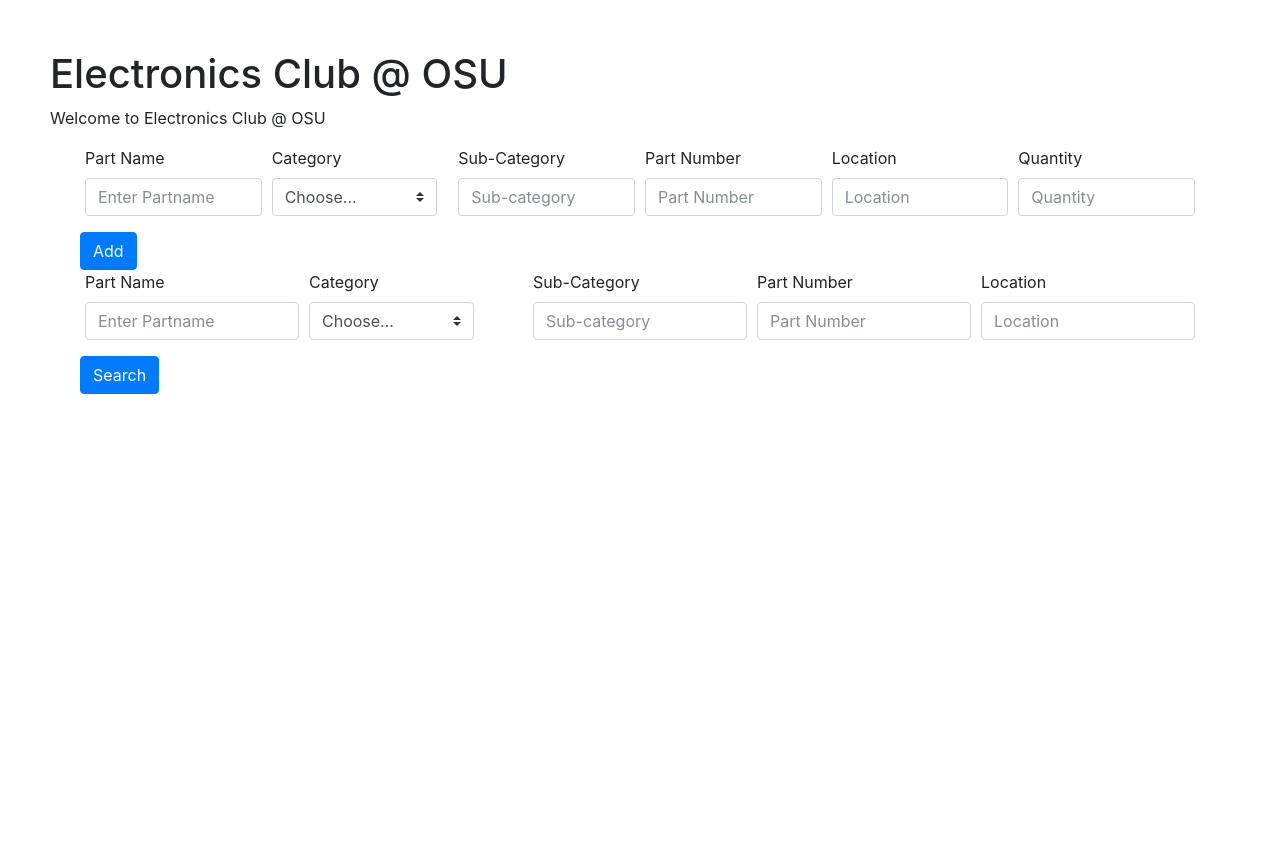
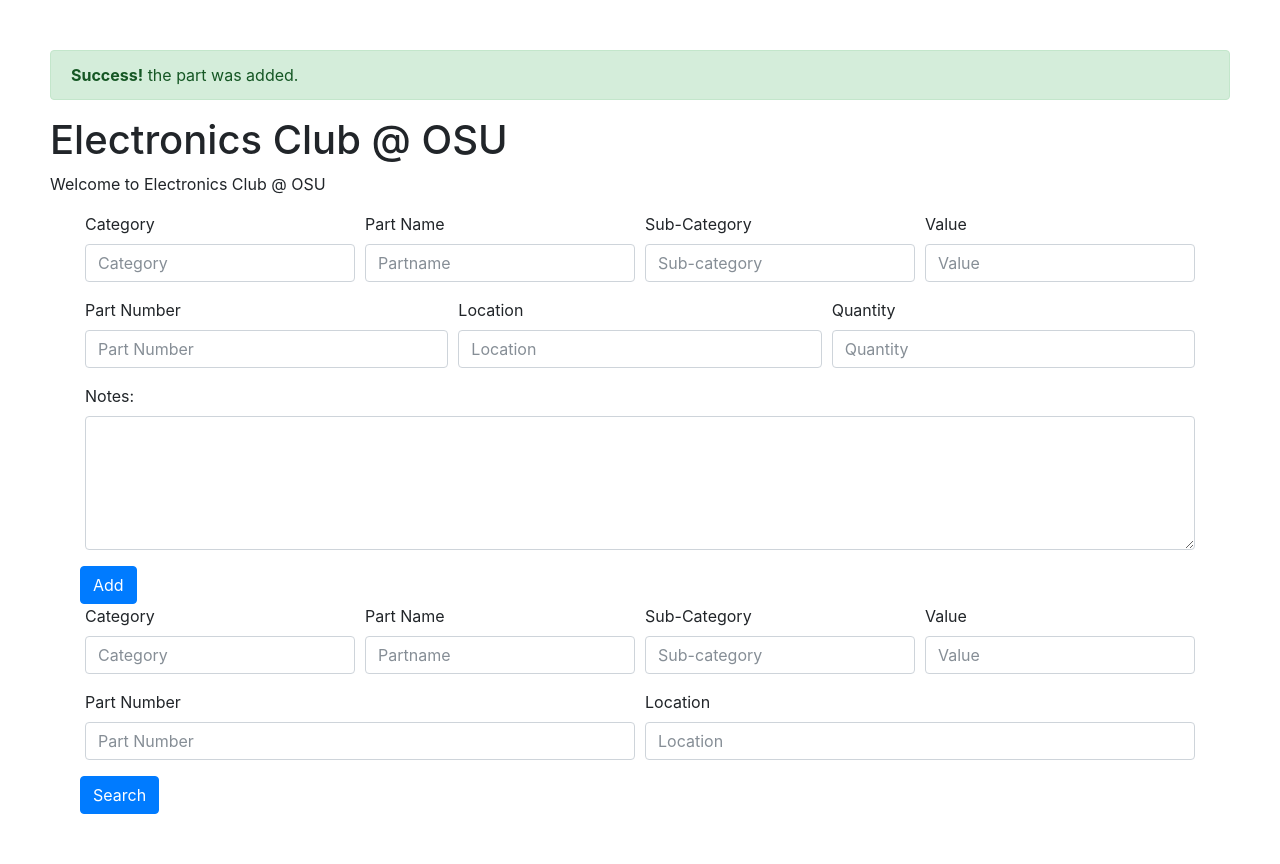
Before and after one commit to phillip-shvartsman/E-Club-DB, a Node server app: page / in a window 1280 px wide. Before the commit the page ends 394 px from the top, so only its background shows below. Run offline with Node 20, Linux system fonts and the light colour scheme; the visitor is signed in with stand-in values (Sample User, id 1); data that the repository does not hold is empty; some libraries are stand-ins or nearby versions.

Commit message:
Add minor fields, rearrange fields

```diff
--- a/public/scripts/admin.js
+++ b/public/scripts/admin.js
@@ -6,6 +6,14 @@
 		$("#invModal").modal('show');
 	});
 };
+function getFormData(formID)
+	{
+		var data = $(formID).serializeArray().reduce(function(obj, item) {
+			obj[item.name] = item.value;
+			return obj;
+		}, {});
+		return data;
+	};
 $(document).ready(function(){
 	$('#invModal').modal(
 	{
@@ -32,4 +40,17 @@
             },
         });
 	});
+	 $("#addPart").on("click", function(){
+		var data = getFormData('#add-form');
+		$.ajax({
+            method: "POST",
+            url: "/add",
+            data: data,
+            success: function( res,status ) {
+            },
+            error: function(err,status){
+				alert('Error adding part');
+            },
+        });
+	 });
 });
--- a/public/scripts/main.js
+++ b/public/scripts/main.js
@@ -1,14 +1,19 @@
 $(document).ready(function(){
+	$(function () {
+		$('[data-toggle="tooltip"]').tooltip()
+	})
 	function addToResults(result)
 	{
 		$('#results-container').append("<div class='row result-row' value="+result._id+">"+
 		"<div class='col'>"+result.partName+"</div>"+
 		"<div class='col'>"+result.cat+"</div>"+
 		"<div class='col'>"+result.subCat+"</div>"+
+		"<div class='col'>"+result.val+"</div>"+
 		"<div class='col'>"+result.partNum+"</div>"+
 		"<div class='col'>"+result.loc+"</div>"+
 		"<div class='col'>"+result.qty+"</div>"+
 		"<div class='col'>"+result.amountCheckedOut+"</div>"+
+		"<div class='col'>"+result.notes+"</div>"+
 		"</div>");
 	}
 	function getFormData(formID)
@@ -17,10 +22,6 @@
 			obj[item.name] = item.value;
 			return obj;
 		}, {});
-		if(data['category']=='Choose...')
-		{
-			data['category'] = "";
-		}
 		return data;
 	}
 	$("#show-login").on('click',function(){
@@ -55,22 +56,7 @@
             },
         });
     });
-     $("#addPart").on("click", function(){
 
-		var data = getFormData('#add-form');
-		alert(data);
-		$.ajax({
-            method: "POST",
-            url: "/add",
-            data: data,
-            success: function( res,status ) {
-				alert('Added Part');
-            },
-            error: function(err,status){
-				alert('Error adding part');
-            },
-        });
-	 });
 	function assignMouseEvents()
 	{
 		$(".result-row").on('mouseenter',function(){
--- a/routes/index.js
+++ b/routes/index.js
@@ -49,7 +49,6 @@
 });
 router.post('/search', function(req, res, next){
 	console.log("We got a search request!");
-
 	var query = createSearchQuery(req);
 	console.log(query);
 	mongoClient.connect(db_url,function(err,db){
@@ -67,13 +66,12 @@
 	var subCat = req.body.subCat;
 	var partNum = req.body.partNum;
 	var loc = req.body.loc;
+	var val = req.body.val;
 	var qty = req.body.qty;
-	if(cat==null)
-	{
-		cat = "";
-	}
+	var notes = req.body.notes
+	console.log(req.body);
 	mongoClient.connect(db_url,function(err,db){
-		db.collection('inventory').insert({partName:partName,cat:cat,subCat:subCat,partNum:partNum,loc:loc,qty:qty,amountCheckedOut:0});
+		db.collection('inventory').insert({partName:partName,cat:cat,subCat:subCat,partNum:partNum,loc:loc,qty:qty,amountCheckedOut:0,val:val,notes:notes});
 		db.close;
 		res.end();
 	});
@@ -95,21 +93,19 @@
 });
 function createSearchQuery(req)
 {
-	if(req.body.cat==null)
-	{
-		req.body.cat = "";
-	}
 	var partName = new RegExp('.*'+req.body.partName+'.*');
 	var cat = new RegExp('.*'+req.body.cat+'.*');
 	var subCat = new RegExp('.*'+req.body.subCat+'.*');
 	var partNum = new RegExp('.*'+req.body.partNum+'.*');
 	var loc = new RegExp('.*'+req.body.loc+'.*');
+	var val = new RegExp('.*'+req.body.val+'.*');
 	return {
 			partName:partName,
-			//cat:cat,
+			cat:cat,
 			subCat:subCat,
 			partNum:partNum,
-			loc:loc
+			loc:loc,
+			val:val
 			}
 }
 
--- a/views/index.pug
+++ b/views/index.pug
@@ -1,6 +1,8 @@
 extends layout
 
 block content
+	div(id="addPartSuccess" class="alert alert-success")
+		<strong>Success!</strong> the part was added.
 	if user
 		div(class="modal fade" id="invModal" value="")
 			div(id="storePart" value="" style="display:none")
@@ -35,20 +37,18 @@
 			form(id="add-form")
 				#input-row.form-row
 					div(class="form-group col")
+						label(for="category") Category
+						input(type="text" name="cat" class="form-control" placeholder="Category" data-toggle="tooltip" data-placement="top" title="Consumable/IC/MC    Equipment/Other")
+					div(class="form-group col")
 						label(for="partName") Part Name
-						input(type="text" name="partName" class="form-control" placeholder="Enter Partname")
-					div(class="form-group col")
-						<label for="category">Category</label>
-						<select name="category" class="custom-select mr-sm-2">
-							<option selected>Choose...</option>
-							<option value="consumable">Consumable</option>
-							<option value="ic">IC</option>
-							<option value="micro-controller">Micro-controller</option>
-							<option value="equipment">Equipment</option>
-						</select>
+						input(type="text" name="partName" class="form-control" placeholder="Partname")
 					div(class="form-group col")
 						label(for="inputQuantity") Sub-Category
 						input(type="text" name="subCat" class="form-control" placeholder="Sub-category")
+					div(class="form-group col")
+						label(for="value") Value
+						input(type="text" name="val" class="form-control" placeholder="Value")
+				#input-row.form-row
 					div(class="form-group col")
 						label(for="inputQuantity") Part Number
 						input(type="text" name="partNum" class="form-control" placeholder="Part Number")
@@ -59,26 +59,28 @@
 						label(for="qty") Quantity
 						input(type="text" class="form-control" name="qty" placeholder="Quantity")
 				div(class="form-row")
+					div(class="form-group col")
+						label(for="qty") Notes:
+						textarea(class="form-control" rows="5" id="comment" name="notes")
+				div(class="form-row")
 					label(for="inputQuantity")
 					button(id="addPart" type="button" class="btn btn-primary") Add
 	#search-container.container
 		form(id="search-form")
 			#input-row.form-row
 				div(class="form-group col")
+					label(for="category") Category
+					input(type="text" name="category" class="form-control" placeholder="Category" data-toggle="tooltip" data-placement="top" title="Consumable/IC/MC     Equipment/Other")
+				div(class="form-group col")
 					label(for="partName") Part Name
-					input(type="text" name="partName" class="form-control" placeholder="Enter Partname")
-				div(class="form-group col")
-					<label for="category">Category</label>
-					<select name="category" class="custom-select mr-sm-2">
-						<option selected>Choose...</option>
-						<option value="consumable">Consumable</option>
-						<option value="ic">IC</option>
-						<option value="micro-controller">Micro-controller</option>
-						<option value="equipment">Equipment</option>
-					</select>
+					input(type="text" name="partName" class="form-control" placeholder="Partname")
 				div(class="form-group col")
 					label(for="inputQuantity") Sub-Category
 					input(type="text" name="subCat" class="form-control" placeholder="Sub-category")
+				div(class="form-group col")
+					label(for="value") Value
+					input(type="text" name="val" class="form-control" placeholder="Value")
+			#input-row.form-row
 				div(class="form-group col")
 					label(for="inputQuantity") Part Number
 					input(type="text" name="partNum" class="form-control" placeholder="Part Number")
```
